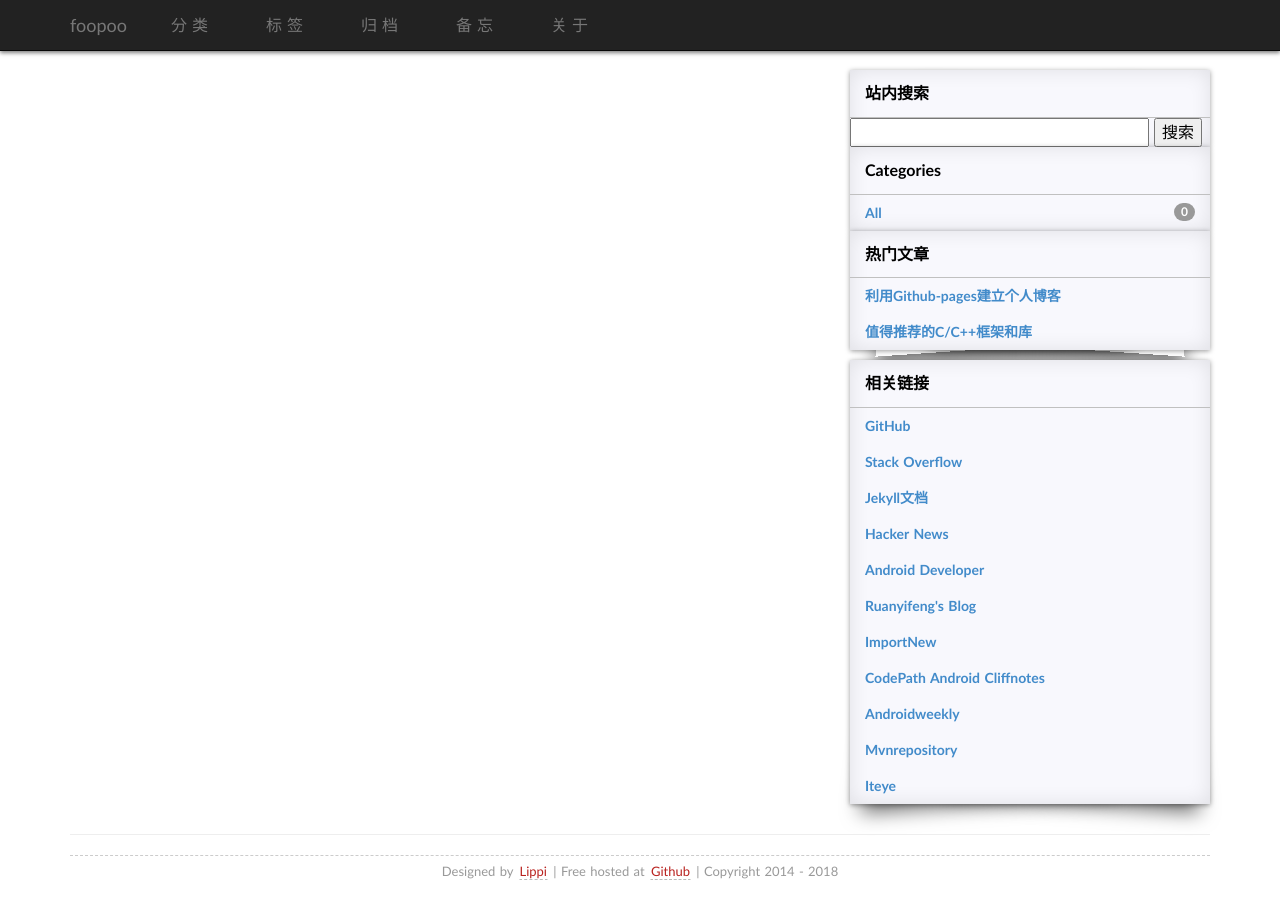
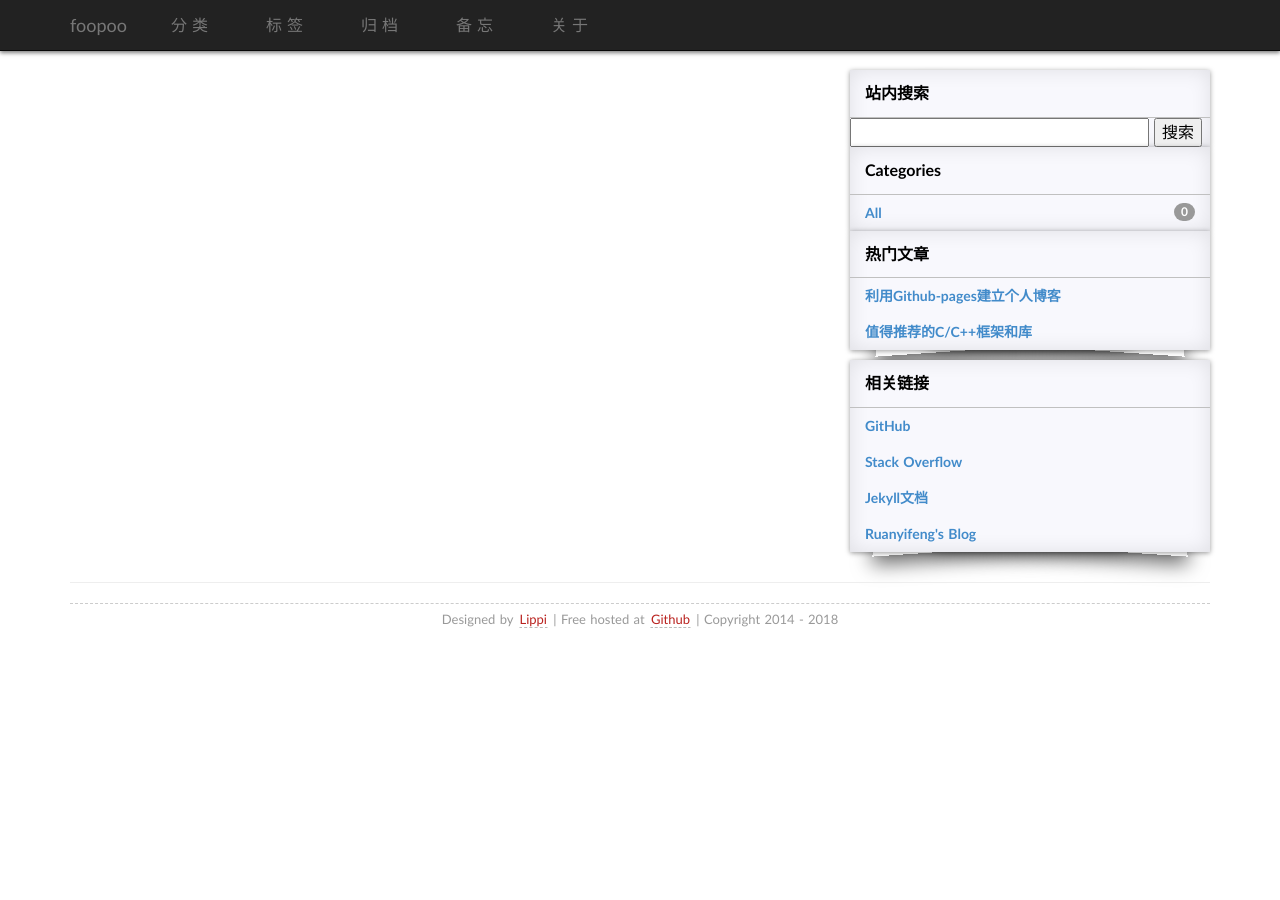
Before and after one commit to sulydee/sulydee.github.io, a Jekyll site: the page built from index.html, in a window 1280 px wide. Built offline with Jekyll 4.4.1, drawn with Linux system fonts in a browser that asks for light colours; some web fonts are replaced; the list of posts is cut into pages by our own code; comment, search, counter and statistics services are not loaded.

Commit message:
删除相关链接

```diff
--- a/_includes/links.html
+++ b/_includes/links.html
@@ -3,7 +3,7 @@
         相关链接
       </div>
  <ul class="list-unstyled">
-              <li>
+<li>
                 <a href="https://github.com/" class="categories-list-item">
                    GitHub
                 </a>
@@ -19,51 +19,11 @@
                 </a>
               </li>
 
-               <li>
-                <a href="https://news.ycombinator.com/" class="categories-list-item">
-                   Hacker News
-                </a>
-              </li>
-
-              <li>
-                <a href="http://developer.android.com/" class="categories-list-item">
-                   Android Developer
-                </a>
-              </li>
-
               <li>
                 <a href="http://www.ruanyifeng.com/blog/" class="categories-list-item">
                    Ruanyifeng's Blog
                 </a>
               </li>
-
-
-  <li>
-                <a href="http://www.importnew.com/" class="categories-list-item">
-                   ImportNew
-                </a>
-              </li>
-<li>
-                <a href="http://guides.codepath.com/android" class="categories-list-item">
-                   CodePath Android Cliffnotes
-                </a>
-              </li>
-<li>
-                <a href="http://androidweekly.net/" class="categories-list-item">
-                   Androidweekly
-                </a>
-              </li>
-<li>
-			<a href="http://mvnrepository.com/" class="categories-list-item">
-                   Mvnrepository
-                </a>
-              </li>
-<li>
-			<a href="http://www.iteye.com/" class="categories-list-item">
-                  Iteye
-                </a>
-              </li>
-
             </ul>
 
 </div>
```
